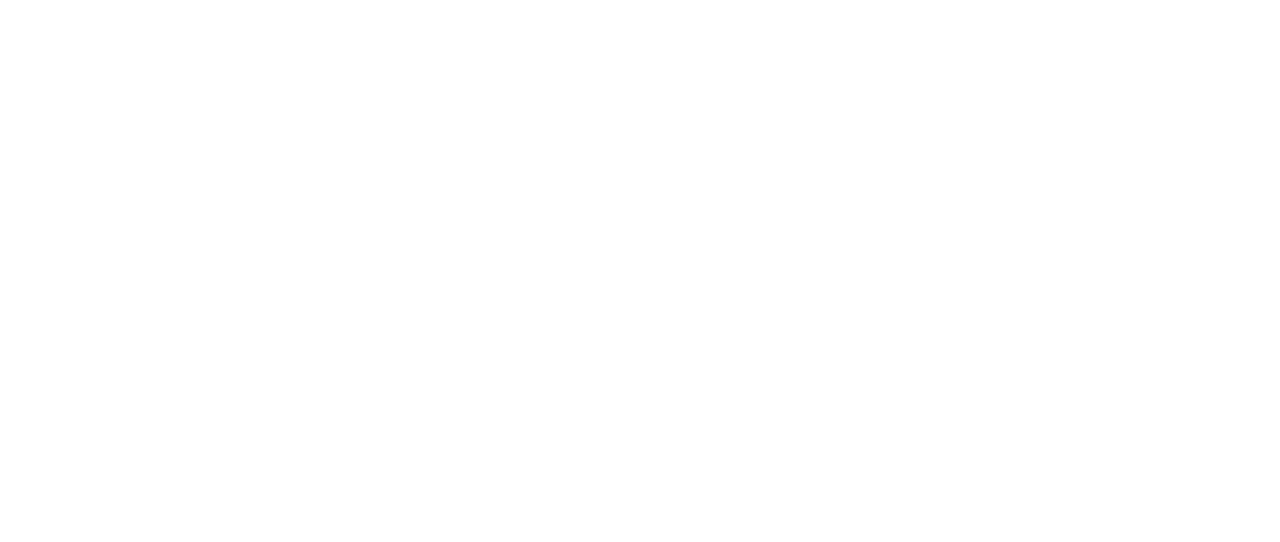
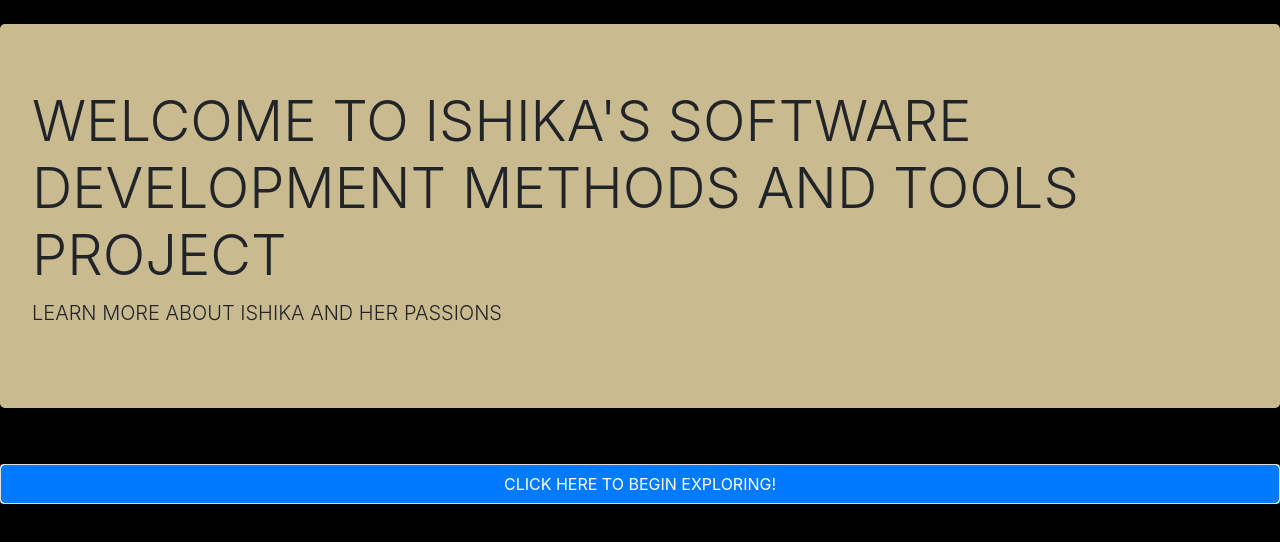
Before and after one commit to ishika-patel/Software-Dev-Final-Project, a plain HTML site: page index.html in a window 1280 px wide. Drawn offline with nearby package versions, Linux system fonts and the light colour scheme.

Commit message:
Update index.html

```diff
--- a/index.html
+++ b/index.html
@@ -13,7 +13,16 @@
         <script src="https://stackpath.bootstrapcdn.com/bootstrap/4.2.1/js/bootstrap.min.js" integrity="sha384-B0UglyR+jN6CkvvICOB2joaf5I4l3gm9GU6Hc1og6Ls7i6U/mkkaduKaBhlAXv9k" crossorigin="anonymous"></script>
     </head>
 
-  <body>
-    <meta http-equiv="refresh" content="0; url="mypage_bootstrap.html" />
+  <body style="background-color:black;">
+      			<br>
+            <div class="jumbotron" style="background-color:#CABA8F;">
+              <h1 class="display-4">WELCOME TO ISHIKA'S SOFTWARE DEVELOPMENT METHODS AND TOOLS PROJECT</h1>
+              <p class="lead">LEARN MORE ABOUT ISHIKA AND HER PASSIONS</p>
+            </div>
+          </body>
+            <br>
+            <div class="card text-center">
+                <a class="btn btn-primary" width = "500" height = "500" href="mypage_bootstrap.html">CLICK HERE TO BEGIN EXPLORING!</a>
+            </div>
   </body>
 </html>
```
